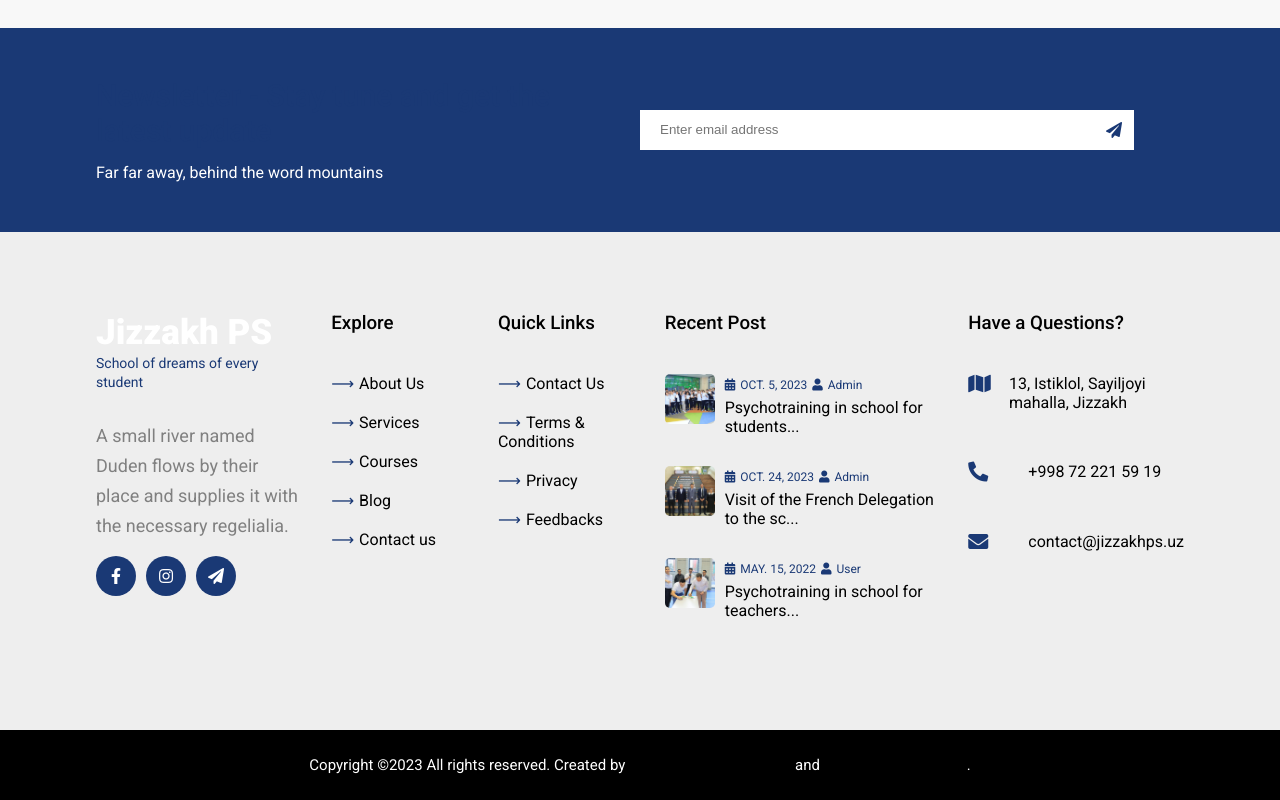
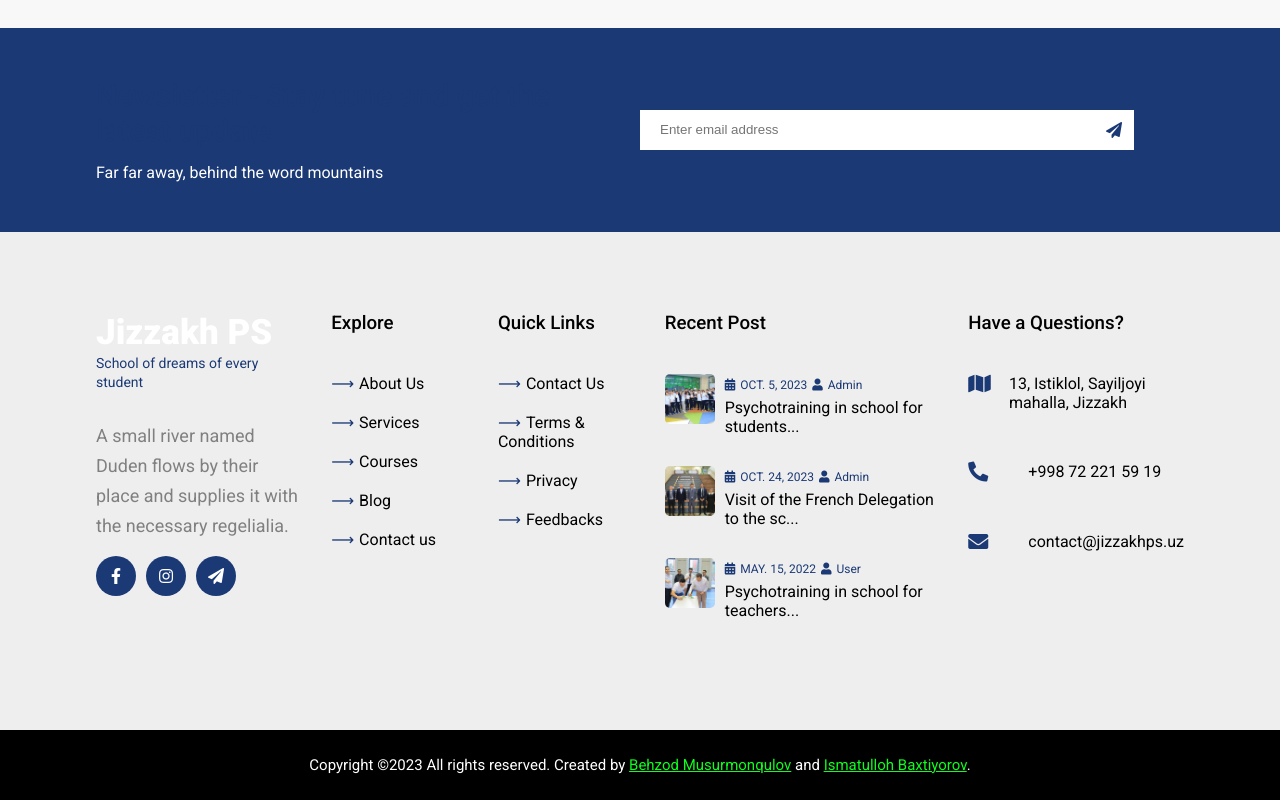
Before and after one commit to behzodk/jizzakhps.v2, a React (Create React App) app: page /alumni in a window 1280 px wide. Shown: the part 1726-2526 px from the top of the page. Built offline with nearby package versions, Linux system fonts and the light colour scheme.

Commit message:
Update footer.css

```diff
--- a/src/components/common/footer/footer.css
+++ b/src/components/common/footer/footer.css
@@ -119,3 +119,7 @@ footer .last i {
 .legal i {
   color: #1a3975;
 }
+.behzod{
+  color: rgb(14, 253, 30);
+  text-decoration: underline;
+}
```
